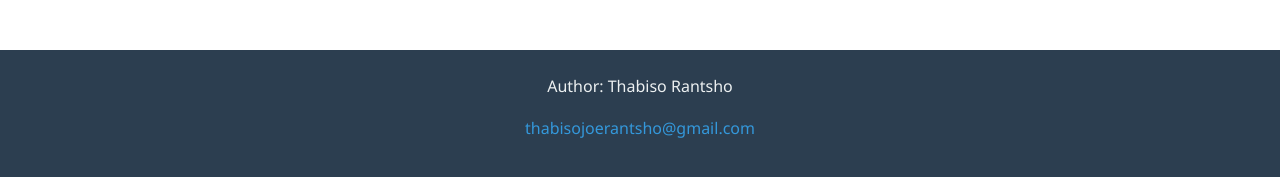
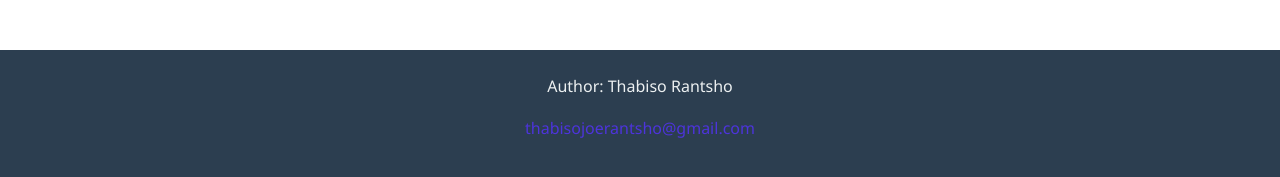
Before and after one commit to superUserT/mlab-task1, a plain HTML site: page index.html in a window 1280 px wide. Shown: the part 1358-1535 px from the top of the page. Drawn offline with nearby package versions, Linux system fonts and the light colour scheme.

Commit message:
updated css

```diff
--- a/style.css
+++ b/style.css
@@ -1,5 +1,5 @@
 :root {
-  --primary-color: #3498db;
+  --primary-color: #4d34db;
   --secondary-color: #2c3e50;
   --light-color: #ecf0f1;
   --dark-color: #2c3e50;
```
